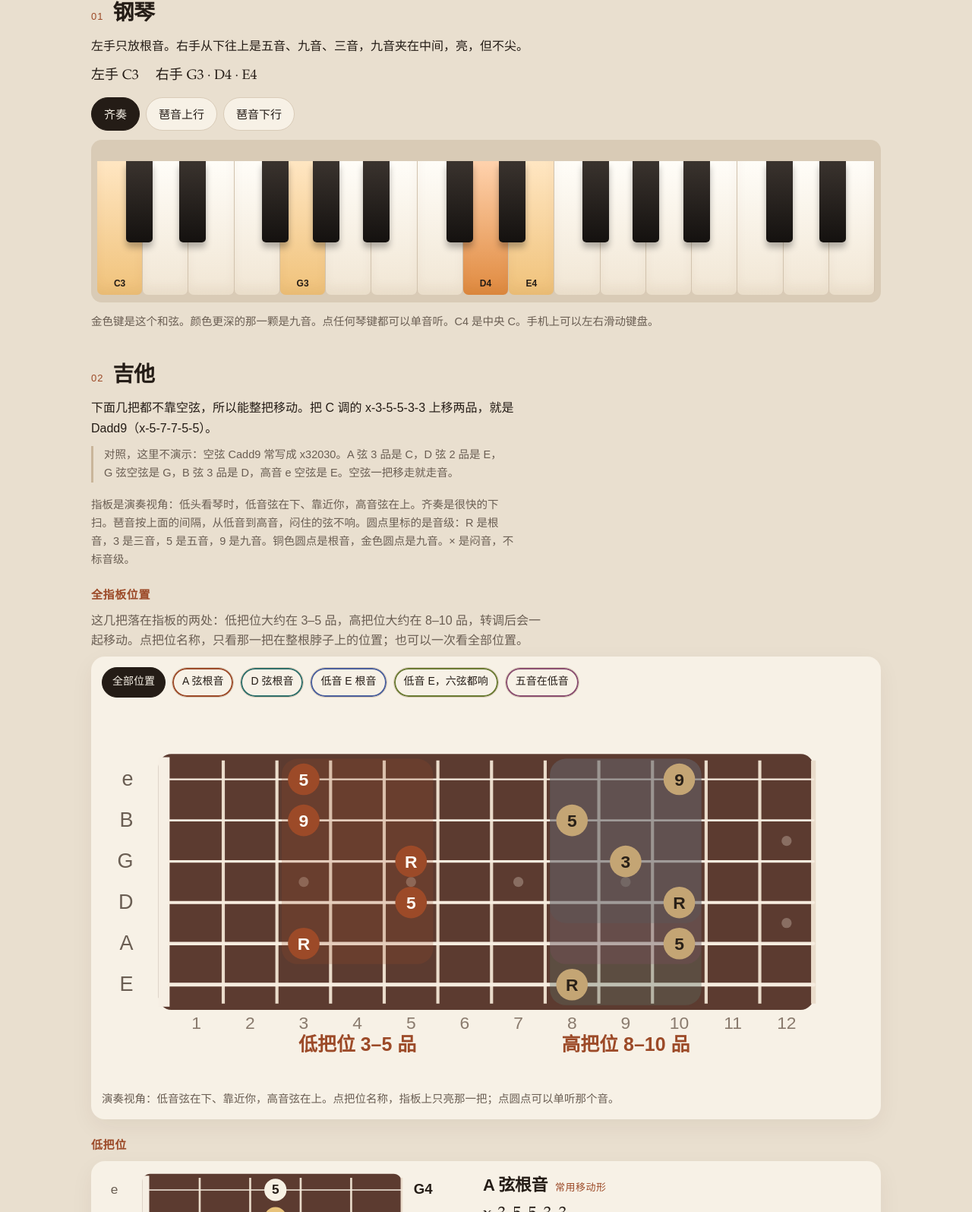
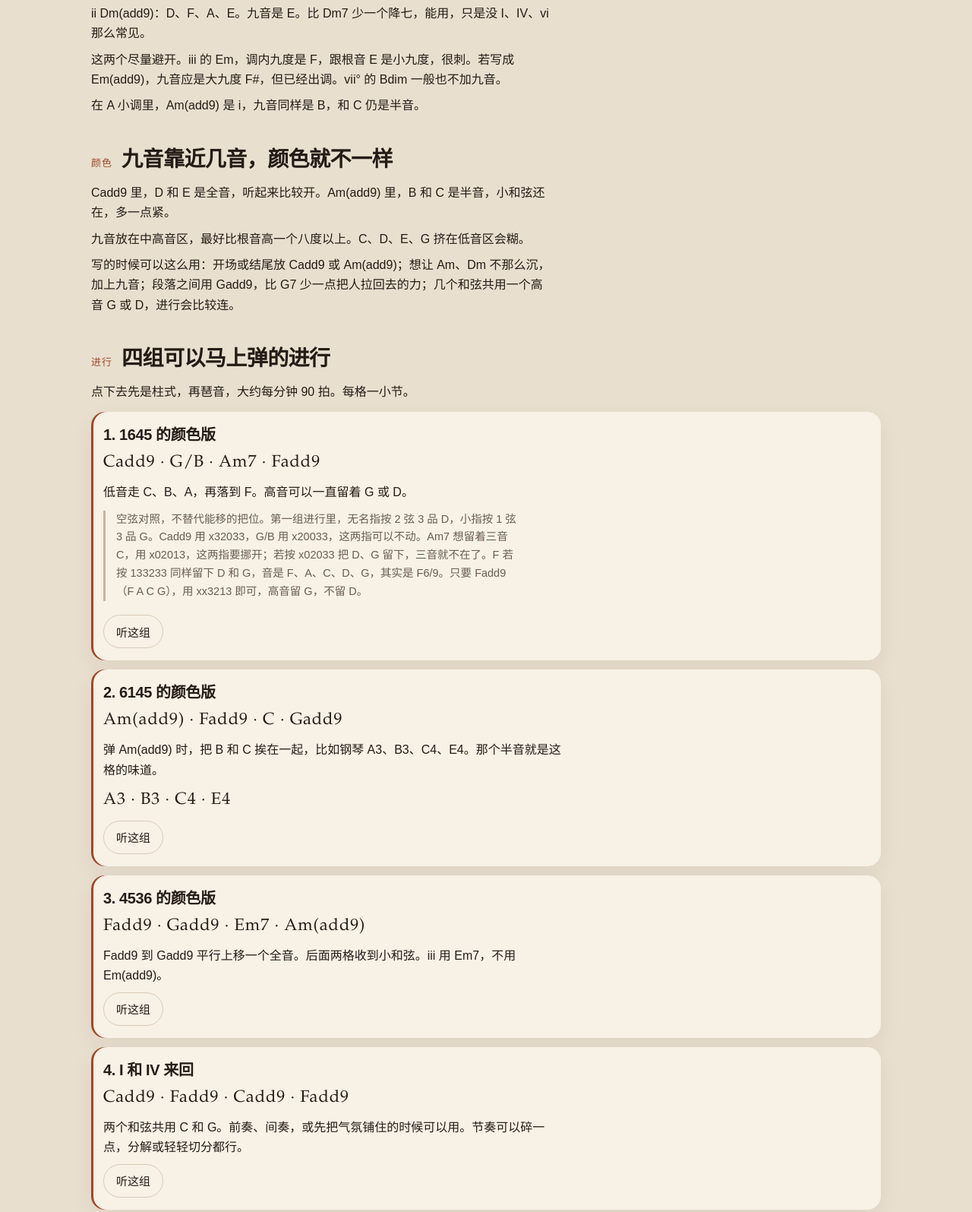
Before and after one commit to littlekok852/JazzyChords, a plain HTML site: page lessons/add9/index.html in a window 1280 px wide. Shown: the part 809-2404 px from the top of the page at 76% size. Drawn offline with Linux system fonts and the light colour scheme.

Commit message:
Add the other C-major add9 degrees and four playable loops.
The lesson still opens on I and IV. vi, V, and ii are written out beside them, and Am(add9) plays with the ninth next to the minor third.

Co-authored-by: littlekok852 <littlekok852@users.noreply.github.com>

```diff
--- a/assets/voice.js
+++ b/assets/voice.js
@@ -25,6 +25,8 @@
     maj: [0, 7, 16],
     add9: [0, 7, 14, 16],
     madd9: [0, 3, 7, 14],
+    /* Am(add9): 9th sits beside the minor 3rd, e.g. A3 B3 C4 E4. */
+    "m(add9)": [0, 2, 3, 7],
     "6": [0, 7, 9, 16],
     "69": [0, 7, 9, 14, 16],
     m: [0, 3, 7],
@@ -64,6 +66,9 @@
     } else if (rest.indexOf("madd9") === 0) {
       quality = "madd9";
       rest = rest.slice(5);
+    } else if (rest.indexOf("m(add9)") === 0) {
+      quality = "m(add9)";
+      rest = rest.slice(7);
     } else if (rest.indexOf("add9") === 0) {
       quality = "add9";
       rest = rest.slice(4);
--- a/lessons/add9/index.html
+++ b/lessons/add9/index.html
@@ -413,6 +413,60 @@
       <p class="prose"><a class="site-back" href="../../map/index.html">C 调实用地图</a> · <a class="site-back" href="../../swap/index.html">常用进行的替换</a> · <a class="site-back" href="../../modes/index.html">教会调式</a></p>
     </section>
 
+    <section aria-labelledby="moreHeading">
+      <div class="section-h"><span>级数</span><h2 id="moreHeading">C 调里还能用在哪</h2></div>
+      <p class="prose">判断能不能加九音，先看这个 9 音是不是 C 大调里的音。在调内，听起来就顺。这一课默认仍是 I 的 Cadd9 和 IV 的 Fadd9。下面几个也可以用。</p>
+      <p class="prose">I Cadd9：C、E、G、D。主和弦上多一个 D，比纯 C 更开阔。主歌开头或结尾很常见。</p>
+      <p class="prose">IV Fadd9：F、A、C、G。九音是 G，也是这调的五级音，往下接很顺。</p>
+      <p class="prose">vi Am(add9)：A、C、E、B。九音 B 紧挨着小三音 C，是半音。适合比较收着的主歌。</p>
+      <p class="prose">V Gadd9：G、B、D、A。位置还是属和弦，但没有 G7 的 F，三全音不在，拉力比较轻。段落之间可以停一下。</p>
+      <p class="prose">ii Dm(add9)：D、F、A、E。九音是 E。比 Dm7 少一个降七，能用，只是没 I、IV、vi 那么常见。</p>
+      <p class="prose" id="avoidAdd9">这两个尽量避开。iii 的 Em，调内九度是 F，跟根音 E 是小九度，很刺。若写成 Em(add9)，九音应是大九度 F#，但已经出调。vii° 的 Bdim 一般也不加九音。</p>
+      <p class="prose">在 A 小调里，Am(add9) 是 i，九音同样是 B，和 C 仍是半音。</p>
+    </section>
+
+    <section aria-labelledby="nearHeading">
+      <div class="section-h"><span>颜色</span><h2 id="nearHeading">九音靠近几音，颜色就不一样</h2></div>
+      <p class="prose">Cadd9 里，D 和 E 是全音，听起来比较开。Am(add9) 里，B 和 C 是半音，小和弦还在，多一点紧。</p>
+      <p class="prose">九音放在中高音区，最好比根音高一个八度以上。C、D、E、G 挤在低音区会糊。</p>
+      <p class="prose">写的时候可以这么用：开场或结尾放 Cadd9 或 Am(add9)；想让 Am、Dm 不那么沉，加上九音；段落之间用 Gadd9，比 G7 少一点把人拉回去的力；几个和弦共用一个高音 G 或 D，进行会比较连。</p>
+    </section>
+
+    <section aria-labelledby="loopsHeading">
+      <div class="section-h"><span>进行</span><h2 id="loopsHeading">四组可以马上弹的进行</h2></div>
+      <p class="prose">点下去先是柱式，再琶音，大约每分钟 90 拍。每格一小节。</p>
+
+      <article class="song pop">
+        <h3>1. 1645 的颜色版</h3>
+        <p class="notation">Cadd9 · G/B · Am7 · Fadd9</p>
+        <p class="prose">低音走 C、B、A，再落到 F。高音可以一直留着 G 或 D。</p>
+        <p class="aside">空弦对照，不替代能移的把位。第一组进行里，无名指按 2 弦 3 品 D，小指按 1 弦 3 品 G。Cadd9 用 x32033，G/B 用 x20033，这两指可以不动。Am7 想留着三音 C，用 x02013，这两指要挪开；若按 x02033 把 D、G 留下，三音就不在了。F 若按 133233 同样留下 D 和 G，音是 F、A、C、D、G，其实是 F6/9。只要 Fadd9（F A C G），用 xx3213 即可，高音留 G，不留 D。</p>
+        <button type="button" class="btn" data-chords="Cadd9 G/B Am7 Fadd9">听这组</button>
+      </article>
+
+      <article class="song pop" id="amAdd9Voicing">
+        <h3>2. 6145 的颜色版</h3>
+        <p class="notation">Am(add9) · Fadd9 · C · Gadd9</p>
+        <p class="prose">弹 Am(add9) 时，把 B 和 C 挨在一起，比如钢琴 A3、B3、C4、E4。那个半音就是这格的味道。</p>
+        <p class="notation">A3 · B3 · C4 · E4</p>
+        <button type="button" class="btn" data-chords="Am(add9) Fadd9 C Gadd9">听这组</button>
+      </article>
+
+      <article class="song pop">
+        <h3>3. 4536 的颜色版</h3>
+        <p class="notation">Fadd9 · Gadd9 · Em7 · Am(add9)</p>
+        <p class="prose">Fadd9 到 Gadd9 平行上移一个全音。后面两格收到小和弦。iii 用 Em7，不用 Em(add9)。</p>
+        <button type="button" class="btn" data-chords="Fadd9 Gadd9 Em7 Am(add9)">听这组</button>
+      </article>
+
+      <article class="song pop">
+        <h3>4. I 和 IV 来回</h3>
+        <p class="notation">Cadd9 · Fadd9 · Cadd9 · Fadd9</p>
+        <p class="prose">两个和弦共用 C 和 G。前奏、间奏，或先把气氛铺住的时候可以用。节奏可以碎一点，分解或轻轻切分都行。</p>
+        <button type="button" class="btn" data-chords="Cadd9 Fadd9 Cadd9 Fadd9">听这组</button>
+      </article>
+    </section>
+
     <ol class="tones" id="tones"></ol>
     <p class="ninth-now" id="ninthNow"></p>
 
```
Also changed, not shown: index.html (+1 -1 lines).
